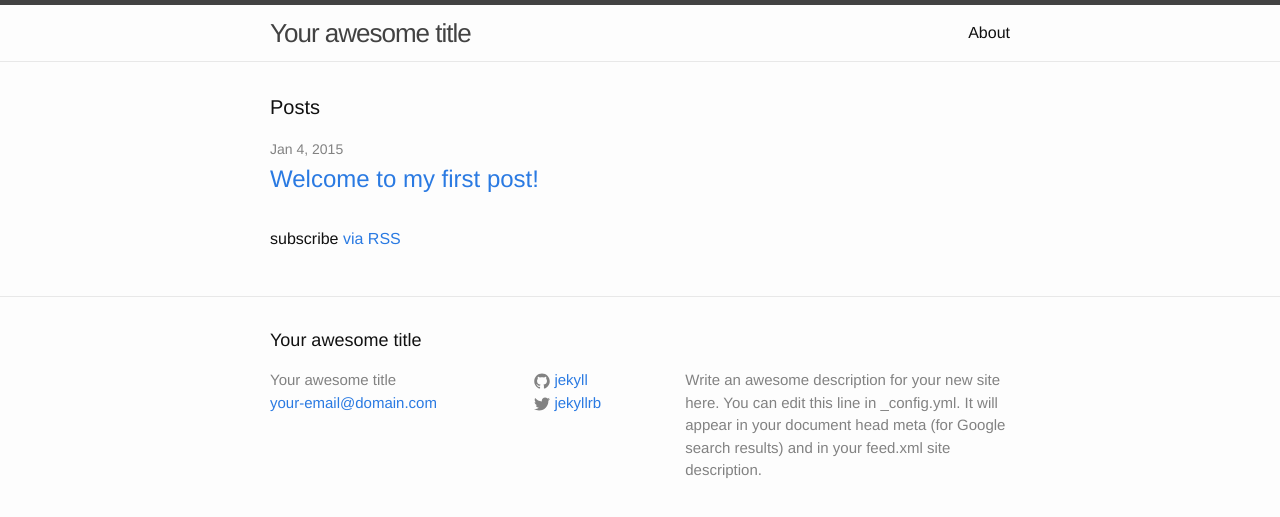
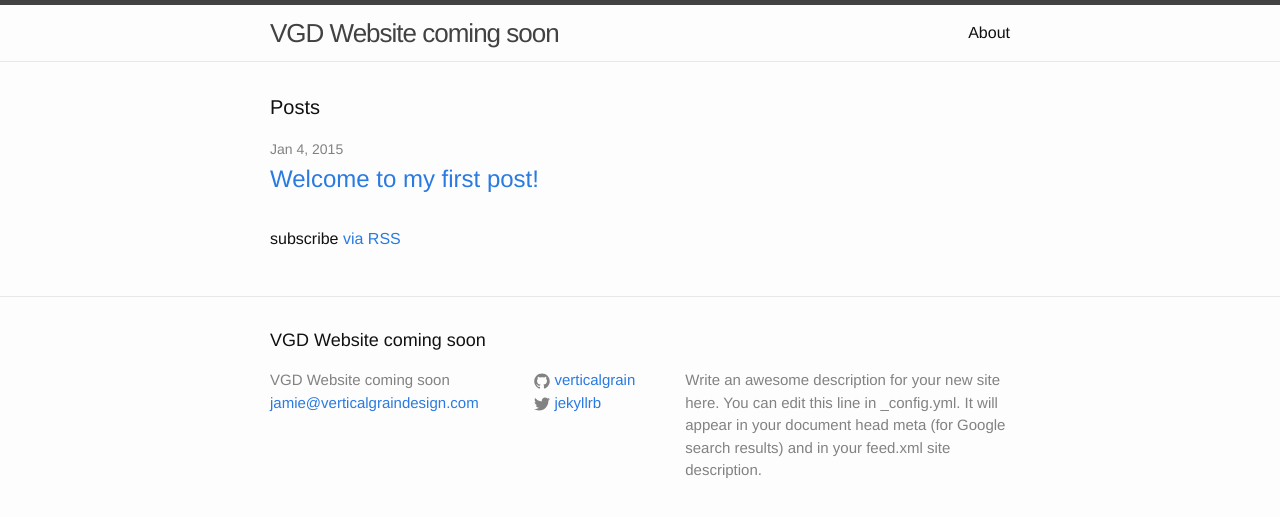
Before and after one commit to verticalgrain/vgd, a Jekyll site: the page built from index.html, in a window 1280 px wide. Shown: the top 517 px of the page. Built offline with Jekyll 4.4.1, drawn with Linux system fonts in a browser that asks for light colours.

Commit message:
Removed ds_store

```diff
--- a/_config.yml
+++ b/_config.yml
@@ -1,6 +1,6 @@
 # Site settings
-title: Your awesome title
-email: your-email@domain.com
+title: VGD Website coming soon
+email: jamie@verticalgraindesign.com
 description: > # this means to ignore newlines until "baseurl:"
   Write an awesome description for your new site here. You can edit this
   line in _config.yml. It will appear in your document head meta (for
@@ -8,7 +8,7 @@ description: > # this means to ignore newlines until "baseurl:"
 baseurl: "" # the subpath of your site, e.g. /blog/
 url: "http://yourdomain.com" # the base hostname & protocol for your site
 twitter_username: jekyllrb
-github_username:  jekyll
+github_username:  verticalgrain
 
 # Build settings
 markdown: kramdown
```
Also changed, not shown: 2 other files.
